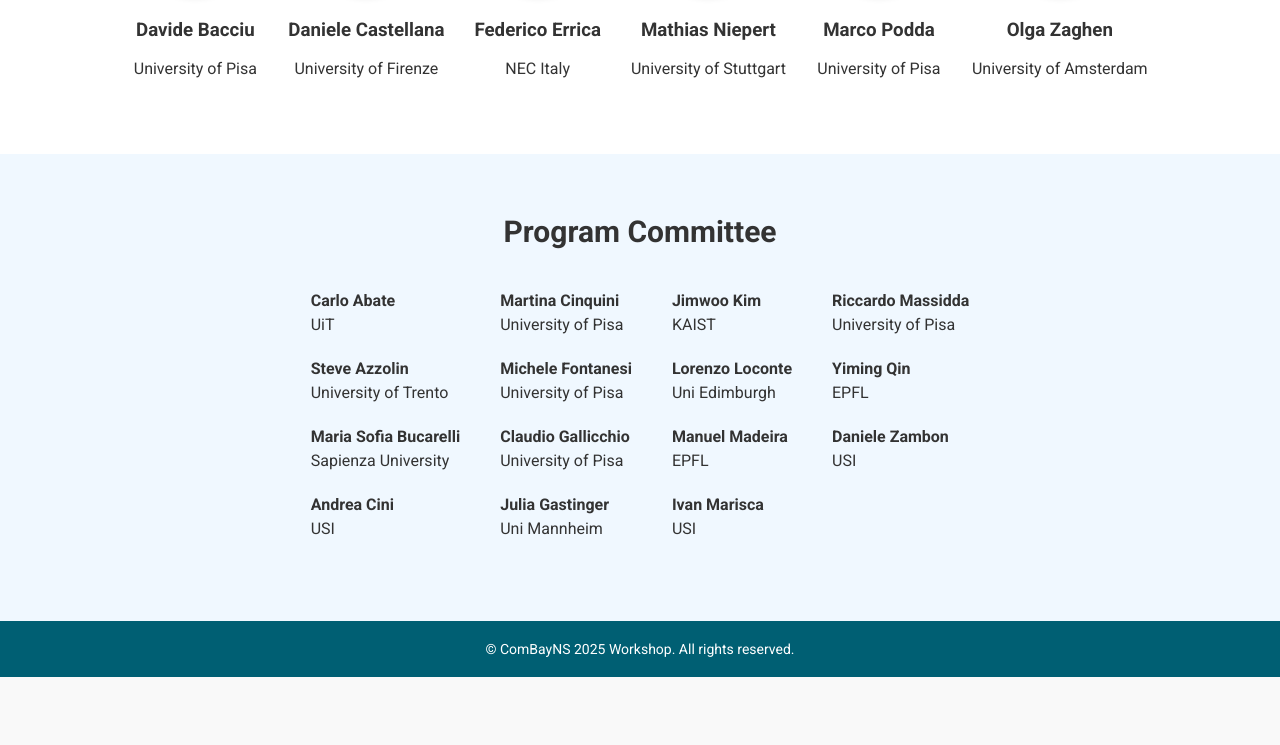
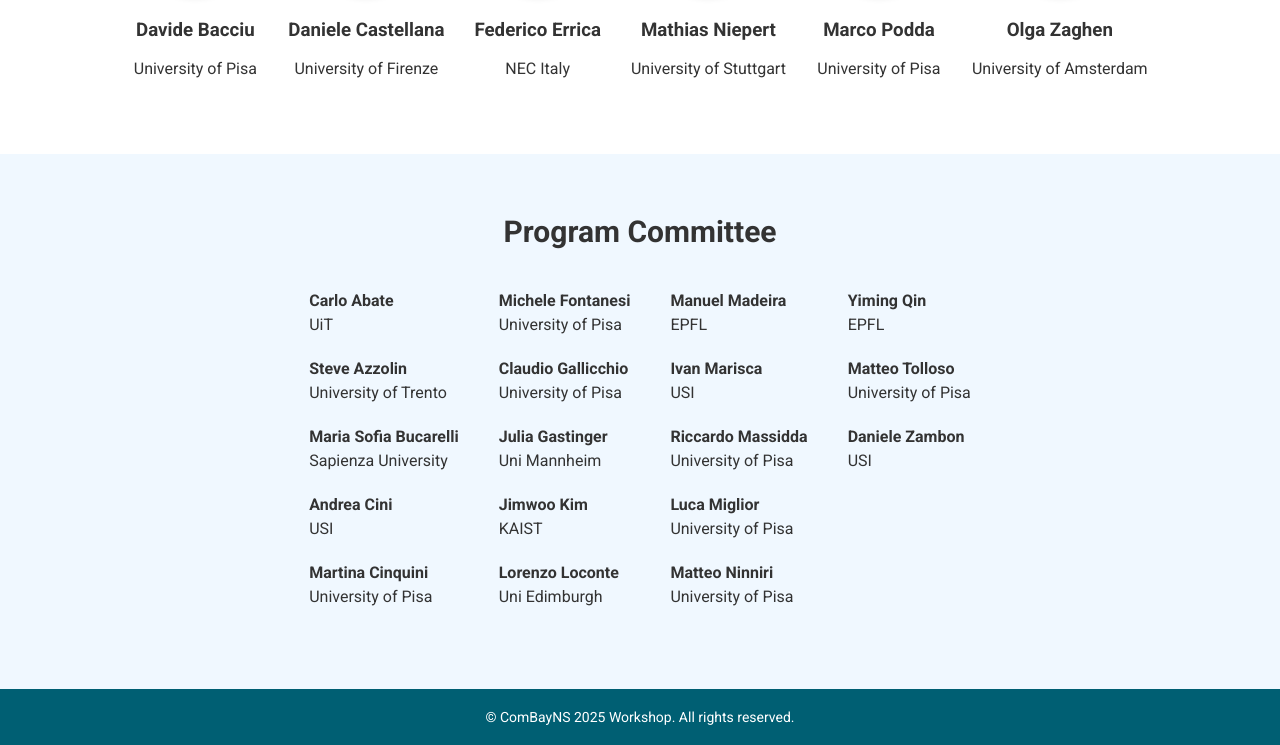
Before and after one commit to combayns2025/combayns2025.github.io, a Jekyll site: the page built from index.md, in a window 1280 px wide and 900 px high, scrolled down 1653 px, cut to the strip 155-900 px from the top of the window. Built offline with Jekyll 4.4.1, drawn with Linux system fonts in a browser that asks for light colours; before the commit the page ends 2485 px from its top, so only the background shows below that.

Commit message:
Update index.md

```diff
--- a/index.md
+++ b/index.md
@@ -108,22 +108,25 @@ title: Home
           <li><strong>Steve Azzolin</strong><br>University of Trento</li>
           <li><strong>Maria Sofia Bucarelli</strong><br>Sapienza University</li>
           <li><strong>Andrea Cini</strong><br>USI</li>
+          <li><strong>Martina Cinquini</strong><br>University of Pisa</li>
       </ul>
       <ul class="committee-column">
-          <li><strong>Martina Cinquini</strong><br>University of Pisa</li>
           <li><strong>Michele Fontanesi</strong><br>University of Pisa</li>
           <li><strong>Claudio Gallicchio</strong><br>University of Pisa</li>
           <li><strong>Julia Gastinger</strong><br>Uni Mannheim</li>
+          <li><strong>Jimwoo Kim</strong><br>KAIST</li>
+          <li><strong>Lorenzo Loconte</strong><br>Uni Edimburgh</li>
       </ul>
       <ul class="committee-column">
-          <li><strong>Jimwoo Kim</strong><br>KAIST</li>
-          <li><strong>Lorenzo Loconte</strong><br>Uni Edimburgh</li>
           <li><strong>Manuel Madeira</strong><br>EPFL</li>
           <li><strong>Ivan Marisca</strong><br>USI</li>
+          <li><strong>Riccardo Massidda</strong><br>University of Pisa</li>
+          <li><strong>Luca Miglior</strong><br>University of Pisa</li>
+          <li><strong>Matteo Ninniri</strong><br>University of Pisa</li>
       </ul>
       <ul class="committee-column">
-          <li><strong>Riccardo Massidda</strong><br>University of Pisa</li>
           <li><strong>Yiming Qin</strong><br>EPFL</li>
+          <li><strong>Matteo Tolloso</strong><br>University of Pisa</li>
           <li><strong>Daniele Zambon</strong><br>USI</li>
       </ul>
   </div>
```
